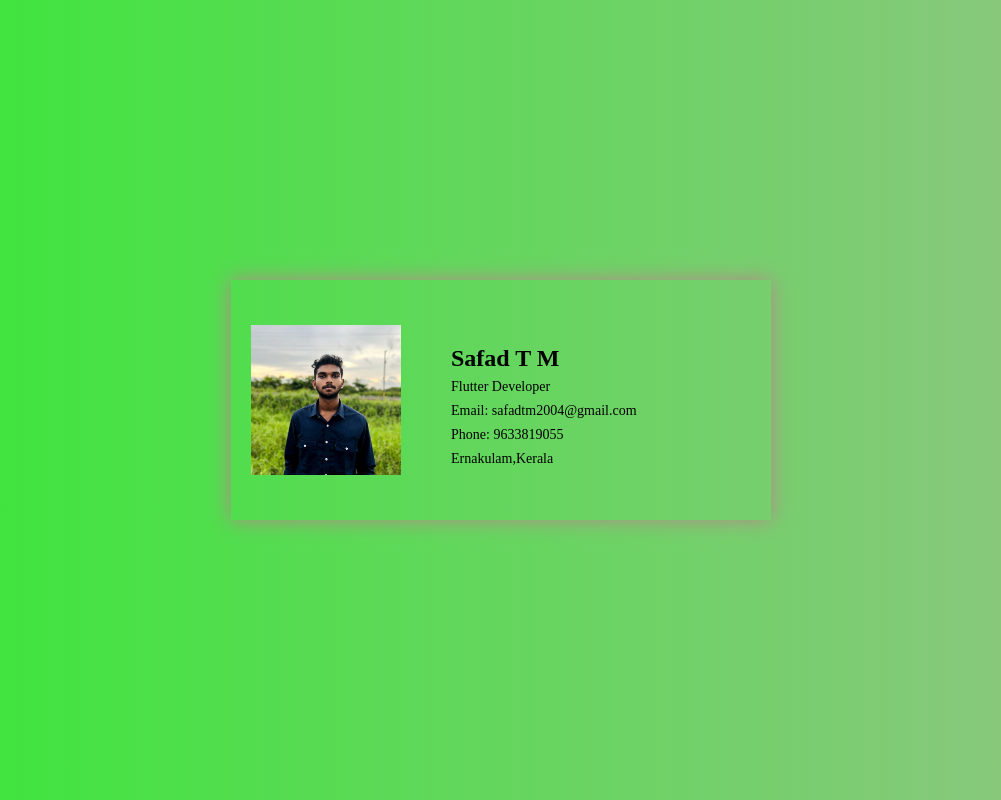
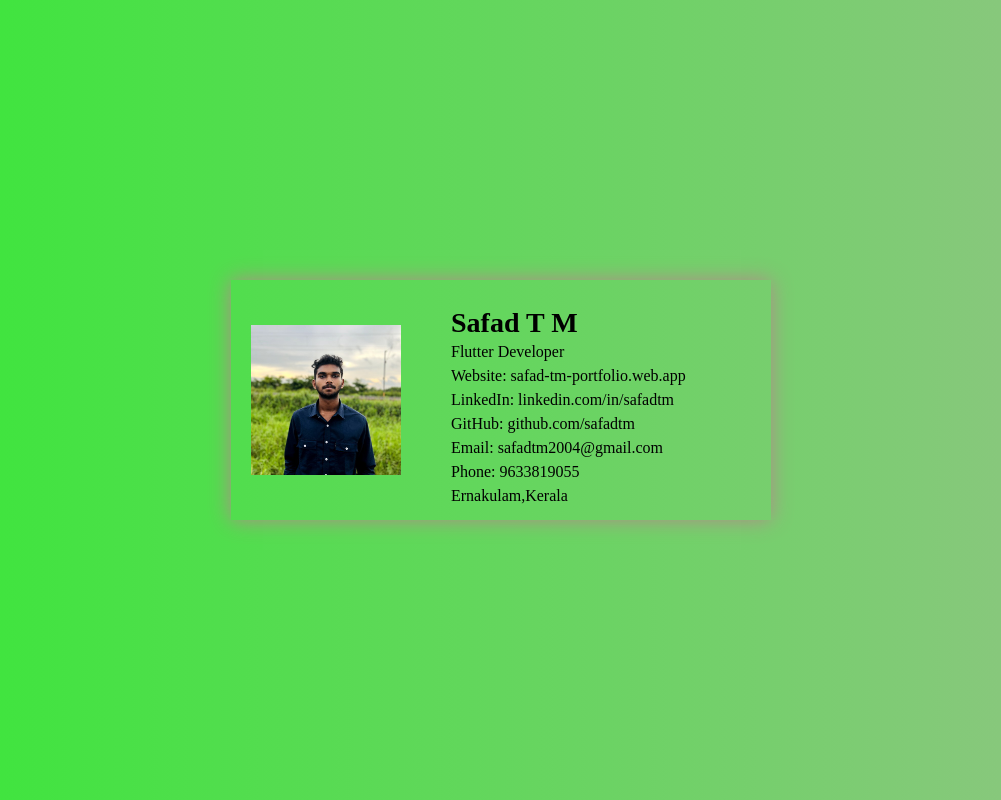
Before and after one commit to safadtm/Business-Card, a plain HTML site: page index.html in a window 1280 px wide. Shown: the whole page, without its empty margins (139-1140 px from the left). Drawn offline with Linux system fonts and the light colour scheme.

Commit message:
business card updated

```diff
--- a/index.html
+++ b/index.html
@@ -15,6 +15,9 @@
             <div class="text-container">
                 <h1>Safad T M</h1>
                 <p>Flutter Developer</p>
+                <p>Website: safad-tm-portfolio.web.app</p>
+                <p>LinkedIn: linkedin.com/in/safadtm</p>
+                <p>GitHub: github.com/safadtm</p>
                 <p>Email: safadtm2004@gmail.com</p>
                 <p>Phone: 9633819055</p>
                 <p>Ernakulam,Kerala</p>
--- a/styles.css
+++ b/styles.css
@@ -43,12 +43,12 @@ body {
 }
 
 h1 {
-    font-size: 24px;
+    font-size: 28px;
     margin-bottom: 5px;
 }
 
 p {
-    font-size: 14px;
+    font-size: 16px;
     margin: 0;
 }
 
```
